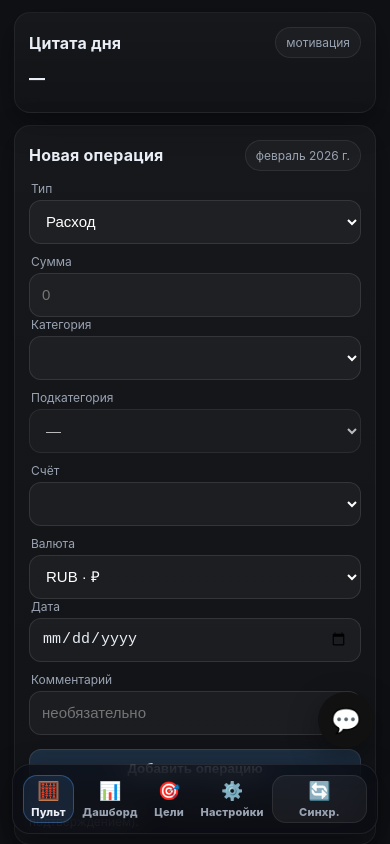
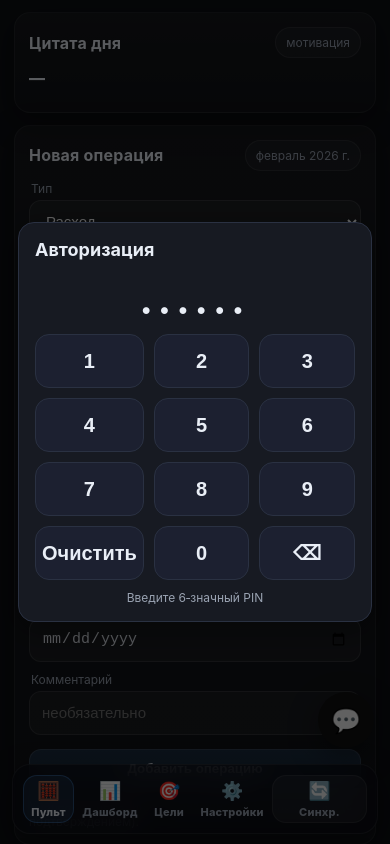
Before and after one commit to Mirthfulnik/budget, a plain HTML site: page index.html in a window 390 px wide. Shown: the top 844 px of the page. Drawn offline with Linux system fonts and the light colour scheme.

Commit message:
Update style.css

```diff
--- a/style.css
+++ b/style.css
@@ -770,3 +770,85 @@
   opacity:.95;
 }
 .op-date-total .muted{ color: var(--muted); font-weight:800; }
+
+
+
+/* ============================
+ * AUTH OVERLAY
+ * ============================ */
+.authOverlay{
+  position: fixed;
+  inset: 0;
+  display: flex;
+  align-items: center;
+  justify-content: center;
+  padding: 18px;
+  background: rgba(0,0,0,.62);
+  z-index: 9999;
+}
+.authCard{
+  width: min(420px, 100%);
+  background: var(--card);
+  border: 1px solid var(--line);
+  border-radius: 16px;
+  padding: 16px;
+  box-shadow: var(--shadow);
+}
+.authTitle{
+  font-size: 18px;
+  font-weight: 700;
+  margin-bottom: 8px;
+}
+.authErr{
+  min-height: 18px;
+  color: var(--danger);
+  font-size: 13px;
+  margin-bottom: 10px;
+}
+.authLabel{
+  display:block;
+  font-size: 12px;
+  color: var(--muted);
+  margin-bottom: 6px;
+}
+.authInput{
+  width: 100%;
+}
+.authBtn{
+  width: 100%;
+  margin-top: 12px;
+}
+.pinDots{
+  font-size: 22px;
+  letter-spacing: 6px;
+  text-align: center;
+  margin: 10px 0 12px;
+}
+.pinGrid{
+  display:grid;
+  grid-template-columns: repeat(3, 1fr);
+  gap: 10px;
+}
+.pinKey{
+  height: 48px;
+  border-radius: 14px;
+  border: 1px solid var(--line);
+  background: var(--card2);
+  color: var(--text);
+  font-size: 18px;
+  font-weight: 700;
+}
+.pinKeySub{
+  font-size: 12px;
+  font-weight: 600;
+}
+.authHint{
+  margin-top: 10px;
+  font-size: 12px;
+  color: var(--muted);
+  text-align: center;
+}
+@media (max-width: 560px){
+  .authCard{ width: min(360px, 100%); }
+  .pinKey{ height: 54px; font-size: 20px; }
+}
```
